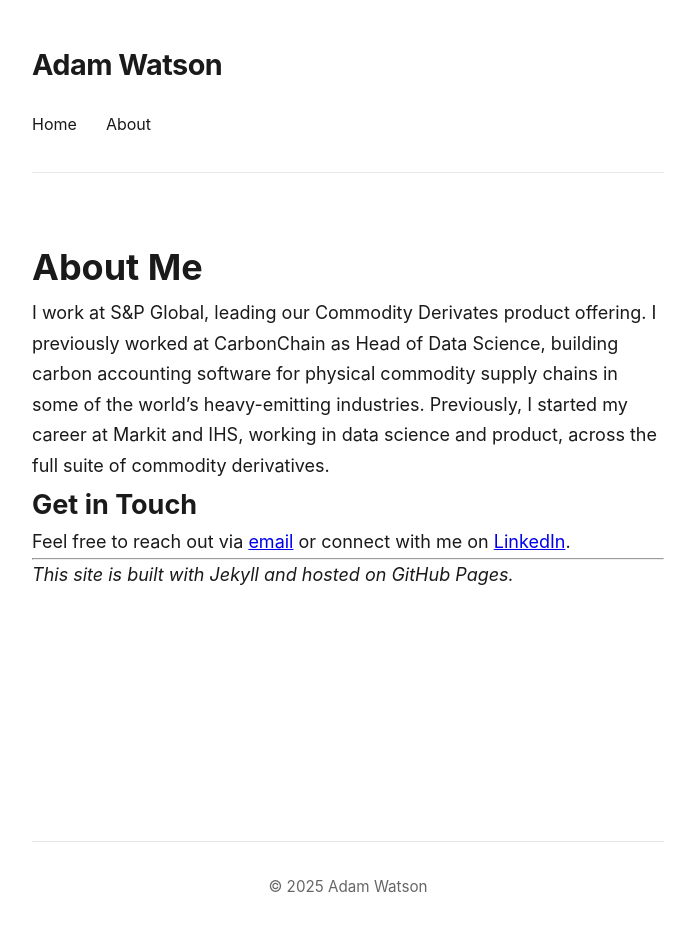
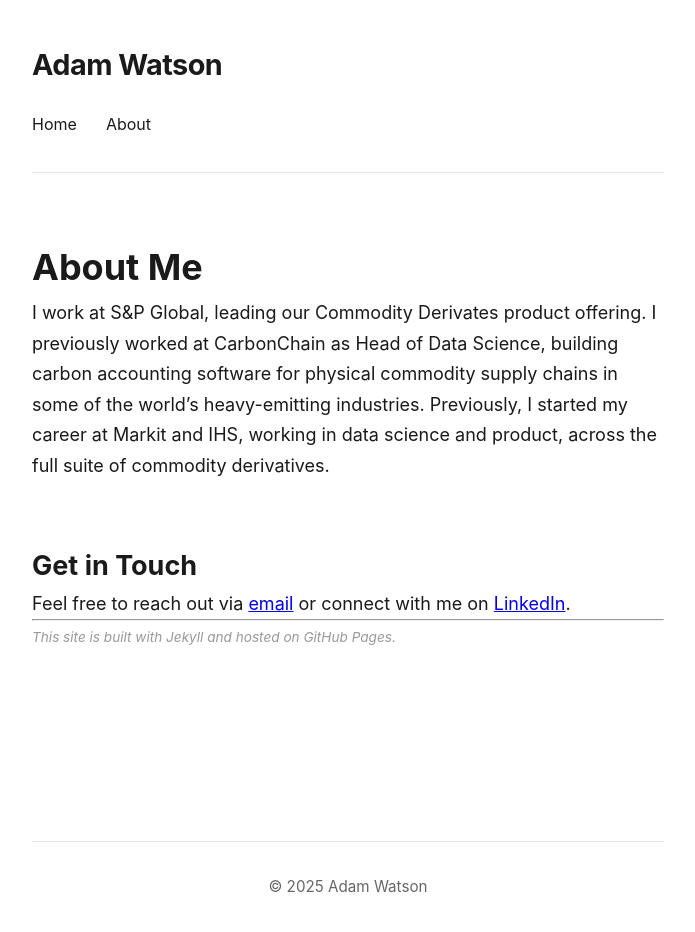
Before and after one commit to watsonam/watsonam.github.io, a Jekyll site: the page built from about.md, in a window 1280 px wide. Shown: the whole page, without its empty margins (292-987 px from the left). Built offline with Jekyll 4.4.1, drawn with Linux system fonts in a browser that asks for light colours.

Commit message:
Improve About page spacing and footer styling

```diff
--- a/about.md
+++ b/about.md
@@ -6,7 +6,10 @@ permalink: /about/
 
 # About Me
 
-I work at S&P Global, leading our Commodity Derivates product offering. I previously worked at CarbonChain as Head of Data Science, building carbon accounting software for physical commodity supply chains in some of the world’s heavy-emitting industries. Previously, I started my career  at Markit and IHS, working in data science and product, across the full suite of commodity derivatives.
+I work at S&P Global, leading our Commodity Derivates product offering. I previously worked at CarbonChain as Head of Data Science, building carbon accounting software for physical commodity supply chains in some of the world's heavy-emitting industries. Previously, I started my career  at Markit and IHS, working in data science and product, across the full suite of commodity derivatives.
+
+<br>
+<br>
 
 ## Get in Touch
 
@@ -14,4 +17,4 @@ Feel free to reach out via [email](mailto:adamw6979@gmail.com) or connect with m
 
 ---
 
-*This site is built with Jekyll and hosted on GitHub Pages.*
+<small style="color: #999; font-size: 0.85rem;">*This site is built with Jekyll and hosted on GitHub Pages.*</small>
```
